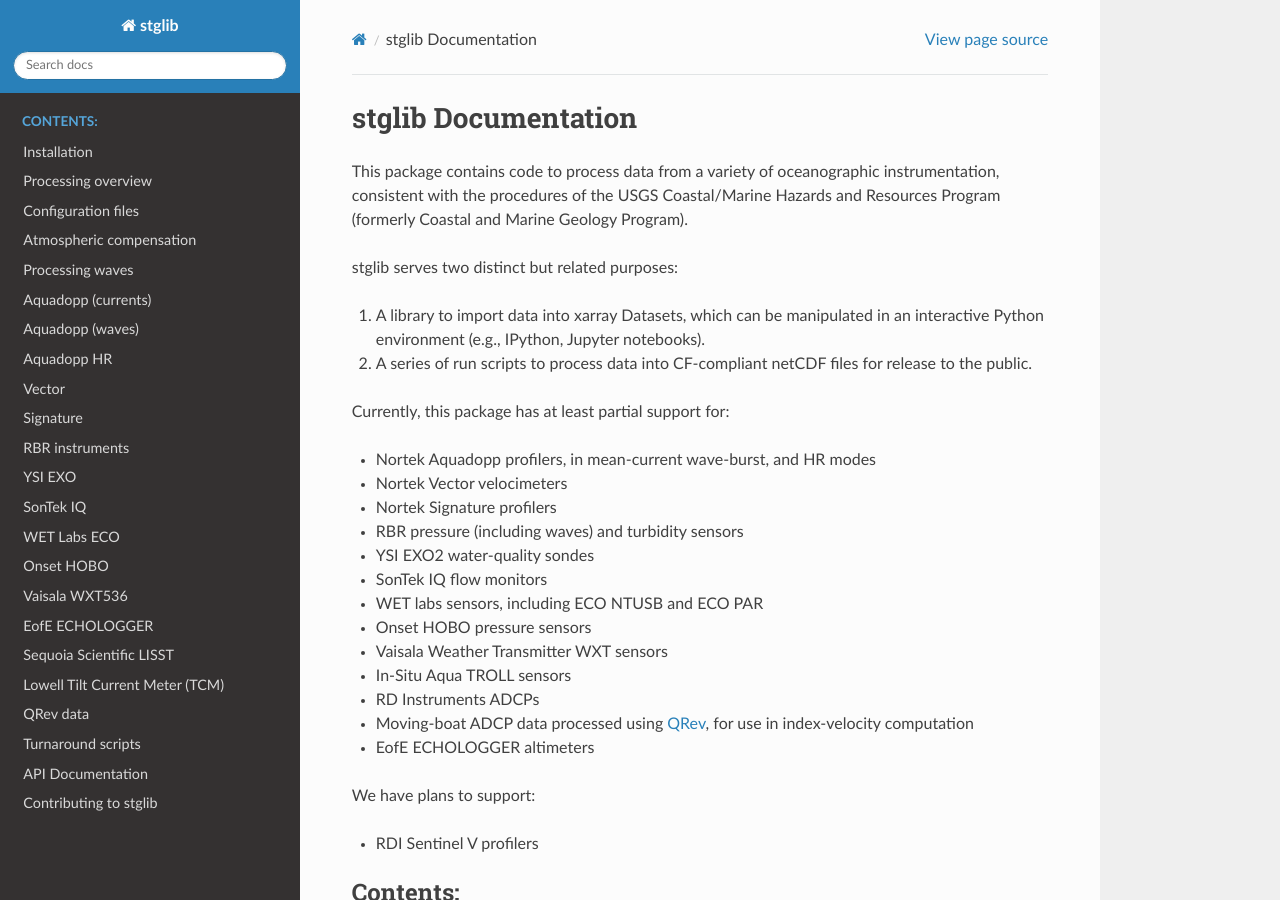
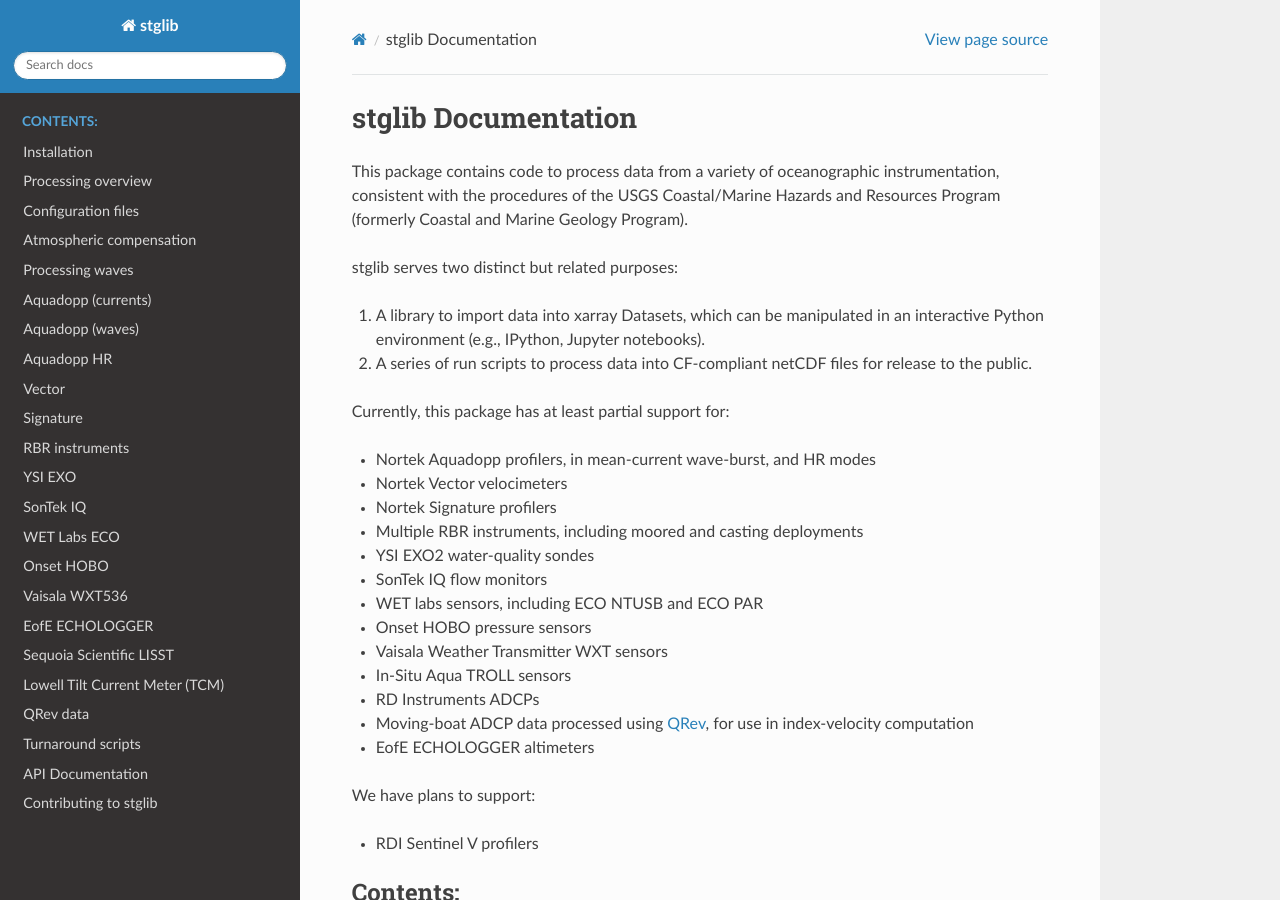
Before and after one commit to USGS-CMG/stglib, a Sphinx documentation site: the page built from doc/index.rst, in a window 1280 px wide and 900 px high. Built offline with Sphinx 7.4.7 and the Read the Docs theme 2.0.0, drawn with Linux system fonts in a browser that asks for light colours.

Commit message:
update RBR docs text

```diff
--- a/doc/index.rst
+++ b/doc/index.rst
@@ -19,7 +19,7 @@
 - Nortek Aquadopp profilers, in mean-current wave-burst, and HR modes
 - Nortek Vector velocimeters
 - Nortek Signature profilers
-- RBR pressure (including waves) and turbidity sensors
+- Multiple RBR instruments, including moored and casting deployments
 - YSI EXO2 water-quality sondes
 - SonTek IQ flow monitors
 - WET labs sensors, including ECO NTUSB and ECO PAR
```
